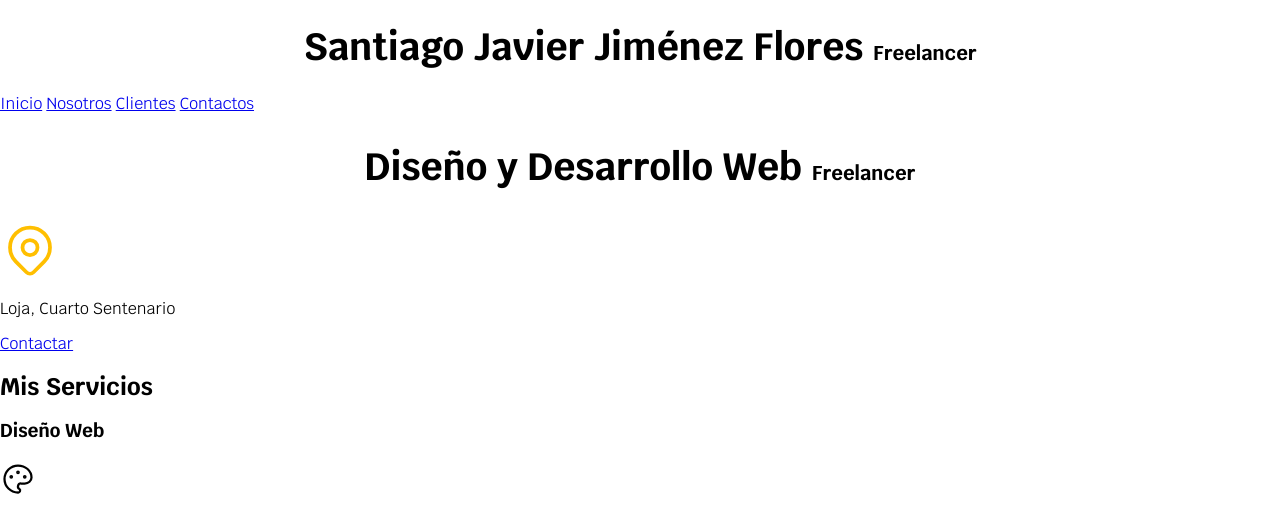
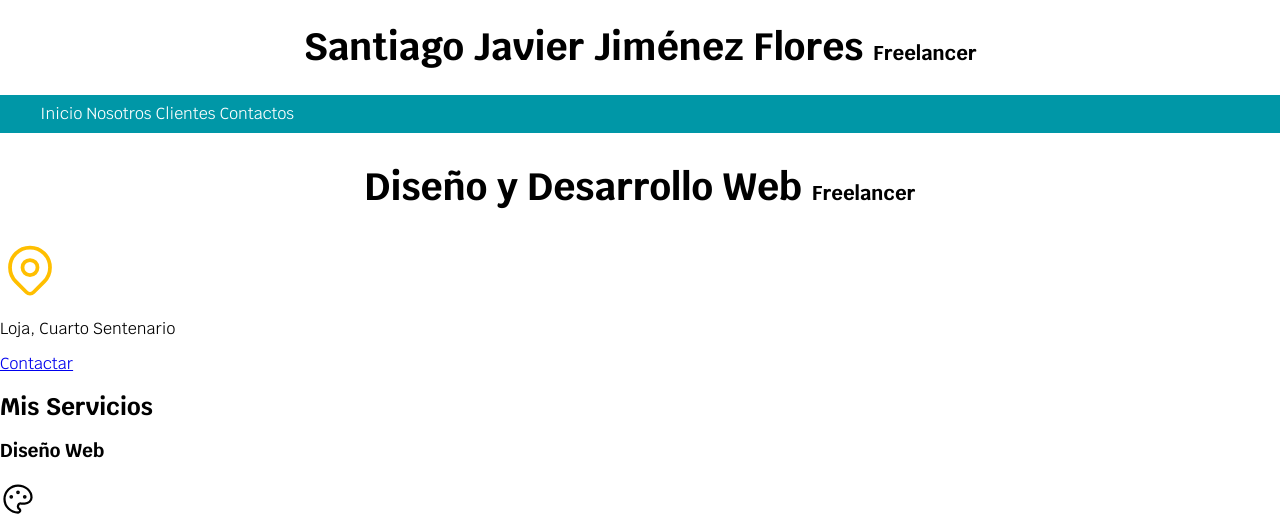
Before and after one commit to vdjimenez/Freelancer_Site, a plain HTML site: page index.html in a window 1280 px wide. Shown: the top 514 px of the page. Drawn offline with Linux system fonts and the light colour scheme.

Commit message:
structure HTML finished

```diff
--- a/css/estilos.css
+++ b/css/estilos.css
@@ -1,7 +1,7 @@
 :root{
-    --blancos: #ffffff;
+    --blanco: #ffffff;
     --oscuro: #212121;
-    --primario: rgb(255, 193, 7);
+    --primario: #FFC107;
     --secundario: #0097A7;
     --gris: #757575;
 }
@@ -23,3 +23,21 @@ body{
 .titulo span{
     font-size: 2rem;
 }
+
+.contenedor{
+    width: 120rem;
+    margin: 0 auto;
+}
+
+.nav-bg{
+    background-color: var(--secundario);
+}
+
+.navegacion-principal{
+    padding: 1rem;
+}
+
+.navegacion-principal > a{
+    color: var(--blanco);
+    text-decoration: none;
+}
--- a/index.html
+++ b/index.html
@@ -16,12 +16,14 @@
     <h1 class="titulo">Santiago Javier Jiménez Flores <span>Freelancer</span></h1>
 </header>
 
-<nav>
-    <a href="#">Inicio</a>
-    <a href="#">Nosotros</a>
-    <a href="#">Clientes</a>
-    <a href="#">Contactos</a>
-</nav>
+<div class="nav-bg">
+    <nav class="navegacion-principal contenedor">
+        <a href="#">Inicio</a>
+        <a href="#">Nosotros</a>
+        <a href="#">Clientes</a>
+        <a href="#">Contactos</a>
+    </nav>
+</div>
 
 <section>
     <h2 class="titulo">Diseño y Desarrollo Web <span>Freelancer</span></h2>
```
Also changed, not shown: nosotros.html (+4 -1 lines).
